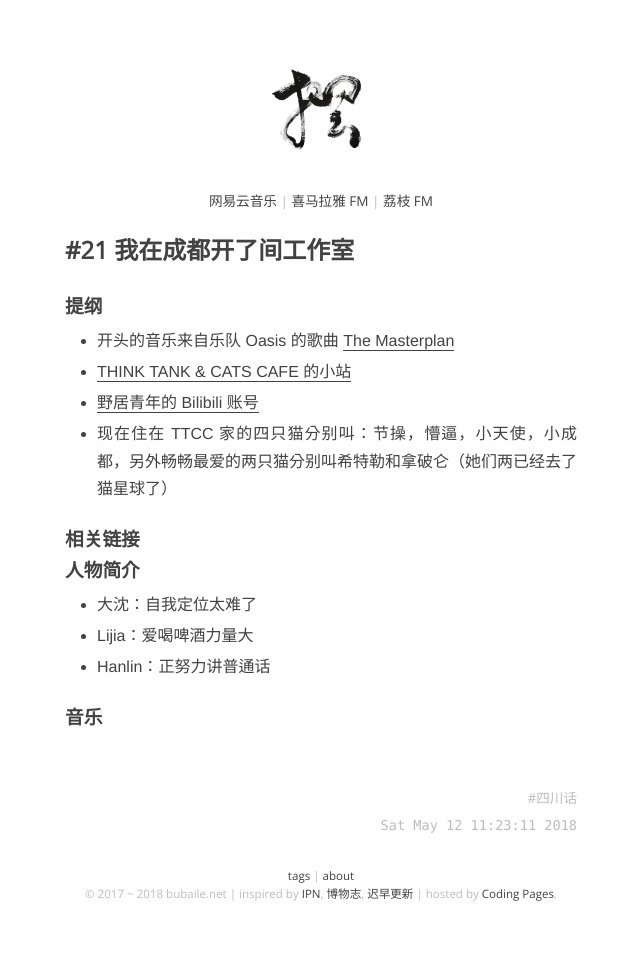
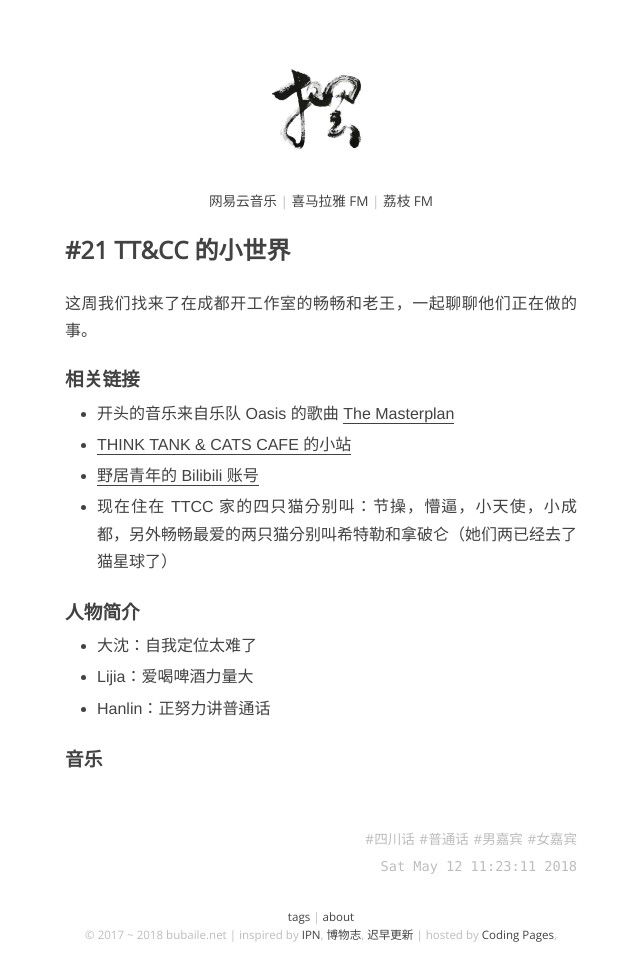
Before and after one commit to onion7878/bubaile.net, a Jekyll site: the page built from _posts/2018-05-12-ttcc.md, in a window 1280 px wide. Shown: the whole page, without its empty margins (319-959 px from the left). Built offline with Jekyll 4.4.1, drawn with Linux system fonts in a browser that asks for light colours; before the commit the page ends 914 px from its top, so only the background shows below that.

Commit message:
更新简介

```diff
--- a/_posts/2018-05-12-ttcc.md
+++ b/_posts/2018-05-12-ttcc.md
@@ -1,21 +1,21 @@
 ---
 
 layout: post
-title: "#21 我在成都开了间工作室"
+title: "#21 TT&CC 的小世界"
 date: 18-05-12 11:23:11
-tags: [四川话, ]
-categories: [draft]
+tags: [四川话, 普通话, 男嘉宾, 女嘉宾]
+categories: [podcast]
 
 ---
 
-### 提纲
+这周我们找来了在成都开工作室的畅畅和老王，一起聊聊他们正在做的事。
+
+### 相关链接
 
 - 开头的音乐来自乐队 Oasis 的歌曲 [The Masterplan](http://music.163.com/#/song?id=17822784)
 - [THINK TANK & CATS CAFE 的小站](https://site.douban.com/264278/)
 - [野居青年的 Bilibili 账号](https://space.bilibili.com/176756724)
 - 现在住在 TTCC 家的四只猫分别叫：节操，懵逼，小天使，小成都，另外畅畅最爱的两只猫分别叫希特勒和拿破仑（她们两已经去了猫星球了）
-
-### 相关链接
 
 ### 人物简介
 
```
